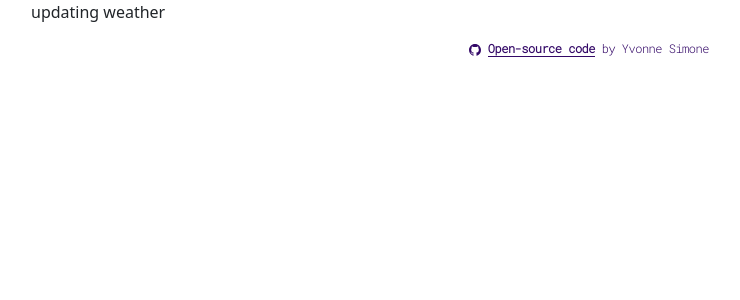
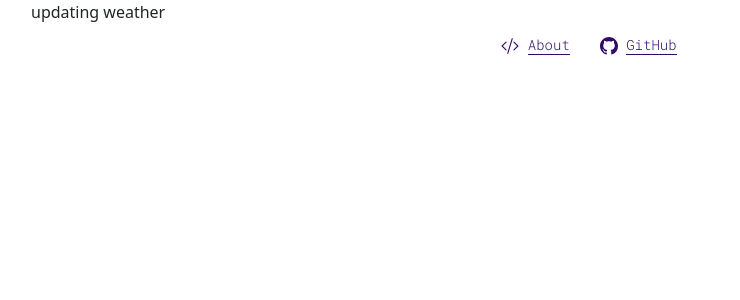
Before and after one commit to yvonnesimonewatts/react-weather-app, a React (Create React App) app: page / in a window 1280 px wide. Shown: the top 300 px of the page, without its empty margins (51-791 px from the left). Built offline with nearby package versions, Linux system fonts and the light colour scheme; no server answers; the HTML template or start-up script is replaced by a standard one.

Commit message:
feat: add modal popup to footer
 turn footer into About and GitHub links

```diff
--- a/package.json
+++ b/package.json
@@ -12,6 +12,7 @@
     "react-bootstrap-icons": "^1.3.0",
     "react-dom": "^17.0.1",
     "react-scripts": "4.0.2",
+    "reactjs-popup": "^2.0.4",
     "web-vitals": "^1.1.0"
   },
   "scripts": {
--- a/src/App.js
+++ b/src/App.js
@@ -1,28 +1,14 @@
 import React from 'react';
-import * as Icon from 'react-bootstrap-icons';
 import Weather from './Weather';
+import Footer from './Footer'
 import './App.css';
 
-function App() {
+function App () {
   return (
     <div className="App">
       <div className="container">
       <Weather defaultCity="London"/>
-
-        <footer>
-          <Icon.Github className="icon-github"/>{" "}
-        <strong>
-          <a
-            className="footer-link"
-            href="https://github.com/yvonnesimonewatts/react-weather-app"
-            target="_blank"
-            rel="noopener noreferrer"
-          >
-            Open-source code
-          </a>{" "}
-        </strong>
-        by Yvonne Simone
-      </footer>
+      <Footer />
       </div>
     </div>
   );
--- /dev/null
+++ b/src/Footer.css
@@ -0,0 +1,67 @@
+/* Footer */
+.Footer {
+  margin: 10px 0 50px;
+  text-align: center;
+  font-family: "Roboto Mono", monospace;
+  font-size: 14px;
+  color: #330867;
+  list-style-type: none;
+}
+
+.Footer .footer-links {
+  padding: 0;
+}
+
+.Footer .footer-links li {
+  display: inline;
+  margin: 0 15px;
+  color: #330867;
+}
+
+.Footer .footer-links li a {
+  color: #330867;
+  text-decoration: none;
+  border-bottom: 1px solid #330867;
+}
+
+.Footer .footer-links li a:hover {
+  color: #a29aaa;
+  border-bottom: 1.5px solid #a29aaa;
+  transition: all 200ms ease-in-out;
+  cursor: pointer;
+}
+
+.icon-codeslash,
+.icon-github {
+  font-size: 18px;
+}
+
+/* FooterModal */
+.FooterModal {
+  width: 100%;
+  padding: 20px;
+  font-family: "Roboto Mono", monospace;
+}
+
+.FooterModal p {
+  text-align: center;
+  font-size: 14px;
+}
+
+.FooterModal .credits {
+  font-size: 18px;
+}
+
+.FooterModal a {
+  color: #330867;
+  text-decoration: none;
+  border-bottom: 1px solid #330867;
+  font-size: 14px;
+}
+
+.FooterModal a:hover {
+  color: #a29aaa;
+  border-bottom: 1.5px solid #a29aaa;
+  transition: all 200ms ease-in-out;
+  cursor: pointer;
+}
--- /dev/null
+++ b/src/Footer.js
@@ -0,0 +1,34 @@
+import React from 'react';
+import * as Icon from 'react-bootstrap-icons';
+import 'reactjs-popup/dist/index.css';
+import FooterModal from './FooterModal'
+import './Footer.css';
+
+export default function Footer() {
+  return(
+    <div className="Footer">
+      <ul className="footer-links">
+      <li className="about">
+        <span>
+          <Icon.CodeSlash className="icon-codeslash"/> {" "}
+        </span>
+        <span><FooterModal /></span>
+      </li>
+        <li className="github">
+          <span>
+            <Icon.Github className="icon-github"/> {" "}
+          </span>
+            <span>
+              <a
+                href="https://github.com/yvonnesimonewatts/react-weather-app"
+                target="_blank"
+                rel="noopener noreferrer"
+                >
+                  GitHub
+              </a>
+            </span>
+        </li>
+      </ul>
+    </div>
+  );
+}
--- /dev/null
+++ b/src/FooterModal.js
@@ -0,0 +1,59 @@
+import React from 'react';
+import * as Icon from 'react-bootstrap-icons';
+import Popup from 'reactjs-popup';
+import 'reactjs-popup/dist/index.css';
+import './Footer.css';
+
+export default function FooterModal() {
+  return (
+      <Popup trigger={<a className="modal-link">About</a>} modal>
+      <div className="FooterModal">
+        <p>
+          <strong>ReactWeatherApp</strong> coded with <Icon.SuitHeartFill className="icon-heartfill"/> by Yvonne Simone.
+        </p>
+          <hr />
+              <div className="credits">
+                Credits
+              </div>
+              <ul>
+                <li>
+                  <a
+                    href="https://openweathermap.org/api"
+                    target="_blank"
+                    rel="noopener noreferrer"
+                    >
+                  OpenWeatherMap API
+              </a>
+                </li>
+                <li>
+                  <a
+                    href="https://www.flaticon.com/authors/srip"
+                    target="_blank"
+                    rel="noopener noreferrer"
+                    >
+                      Icons made by srip from Flaticon
+                  </a>
+                </li>
+                  <li>
+                  <a
+                    href="https://getbootstrap.com/"
+                    target="_blank"
+                    rel="noopener noreferrer"
+                    >
+                      Bootstrap
+                  </a>
+                  </li>
+                  <li>
+                   <a
+                    href="https://www.npmjs.com/package/reactjs-popup"
+                    target="_blank"
+                    rel="noopener noreferrer"
+                    >
+                      Reactjs Popup
+                  </a>
+                </li>
+              </ul>
+      </div>
+    </Popup>
+  );
+}
```
Also changed, not shown: 1 other file (tests, documents, lock files or other folders).
